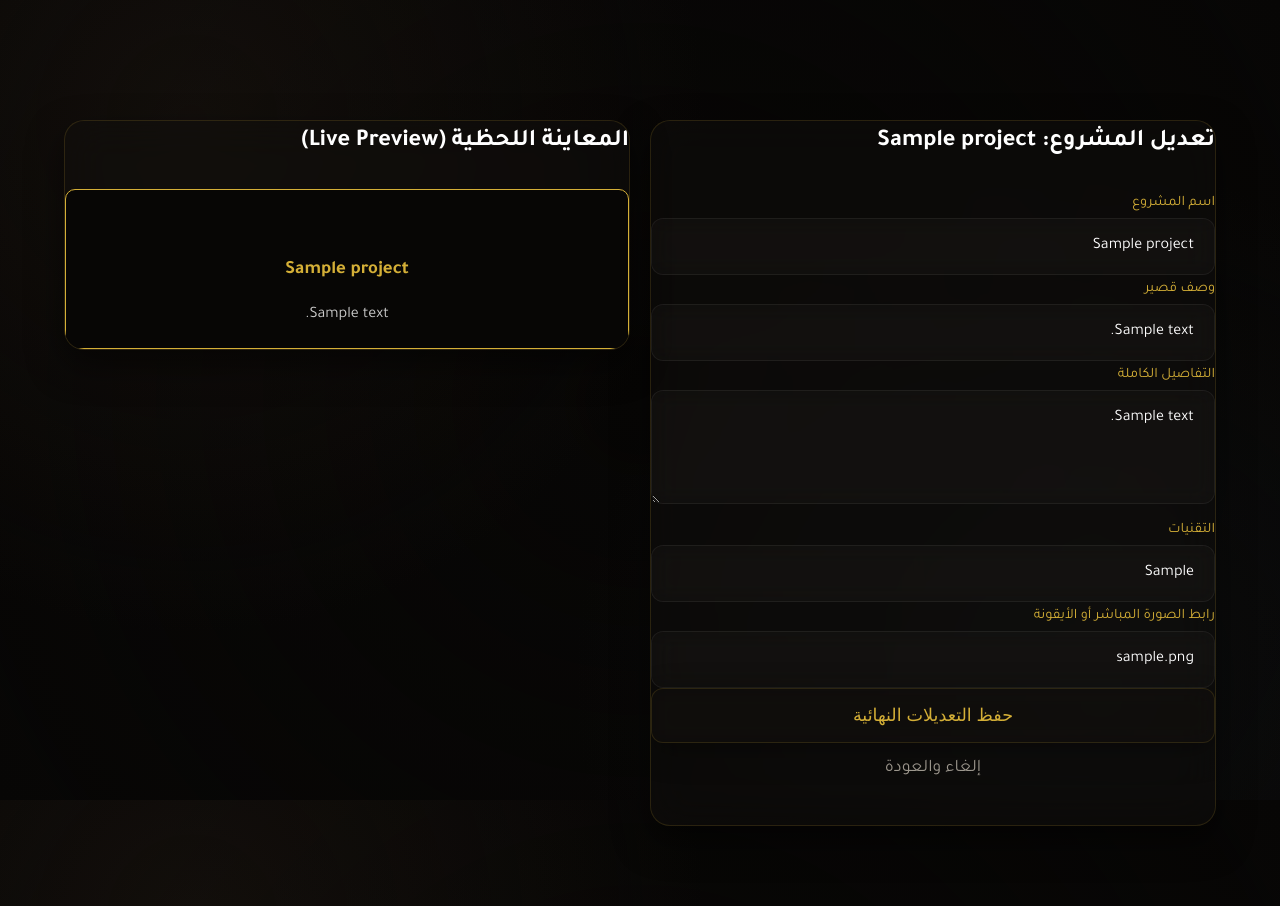
After one commit to ms1996244-collab/alMUstafaP, a Flask app: page /edit_project/1 in a window 1280 px wide. The commit adds this page. Run offline with Flask 3, Linux system fonts and the light colour scheme; the visitor is signed in with stand-in values (Sample User, id 1); tables that the repository leaves empty hold one stand-in row (values such as "Sample post").

Commit message:
Fix UI and enhance portfolio aesthetics

```diff
--- a/app.py
+++ b/app.py
@@ -15,7 +15,8 @@ class Project(db.Model):
     description = db.Column(db.Text, nullable=False)
     full_details = db.Column(db.Text, nullable=True)
     technologies = db.Column(db.String(200), nullable=True)
-    icon = db.Column(db.String(50), default='fas fa-code')
+    icon = db.Column(db.String(200), default='fas fa-code') # تم تكبير الحجم ليقبل الروابط الطويلة
+    is_visible = db.Column(db.Boolean, default=True) # ميزة الإخفاء والإظهار
 
 class Message(db.Model):
     id = db.Column(db.Integer, primary_key=True)
@@ -25,7 +26,7 @@ class Message(db.Model):
     content = db.Column(db.Text, nullable=False)
     is_read = db.Column(db.Boolean, default=False)
 
-# --- حماية المسارات (Login Decorator) ---
+# --- حماية المسارات ---
 def login_required(f):
     @wraps(f)
     def decorated_function(*args, **kwargs):
@@ -40,12 +41,16 @@ with app.app_context():
 # --- المسارات العامة ---
 @app.route('/')
 def home():
-    projects = Project.query.all()
+    # جلب المشاريع المرئية فقط للزوار
+    projects = Project.query.filter_by(is_visible=True).all()
     return render_template('index.html', projects=projects)
 
 @app.route('/project/<int:id>')
 def project_details(id):
     project = Project.query.get_or_404(id)
+    # منع الزوار من رؤية المشاريع المخفية عبر الرابط المباشر
+    if not project.is_visible and 'logged_in' not in session:
+        return redirect(url_for('home'))
     return render_template('project_details.html', project=project)
 
 @app.route('/contact', methods=['POST'])
@@ -89,6 +94,29 @@ def admin():
     unread_count = Message.query.filter_by(is_read=False).count()
     return render_template('admin.html', projects=projects, messages=messages, unread=unread_count)
 
+# --- مسارات التعديل الجديدة ---
+@app.route('/edit_project/<int:id>', methods=['GET', 'POST'])
+@login_required
+def edit_project(id):
+    project = Project.query.get_or_404(id)
+    if request.method == 'POST':
+        project.title = request.form['title']
+        project.description = request.form['description']
+        project.full_details = request.form['full_details']
+        project.technologies = request.form['technologies']
+        project.icon = request.form['icon']
+        db.session.commit()
+        return redirect(url_for('admin'))
+    return render_template('edit_project.html', project=project)
+
+@app.route('/toggle_visibility/<int:id>')
+@login_required
+def toggle_visibility(id):
+    project = Project.query.get_or_404(id)
+    project.is_visible = not project.is_visible
+    db.session.commit()
+    return redirect(url_for('admin'))
+
 @app.route('/read/<int:id>')
 @login_required
 def mark_read(id):
--- /dev/null
+++ b/templates/edit_project.html
@@ -0,0 +1,113 @@
+<!DOCTYPE html>
+<html lang="ar" dir="rtl">
+
+<head>
+    <meta charset="UTF-8">
+    <title>تعديل المشروع | Al-Mustafa Programming</title>
+    <link rel="stylesheet" href="{{ url_for('static', filename='css/style.css') }}">
+    <link rel="stylesheet" href="https://cdnjs.cloudflare.com/ajax/libs/font-awesome/6.0.0/css/all.min.css">
+    <style>
+        .preview-wrapper {
+            border: 1px solid var(--primary-gold);
+            padding: 20px;
+            border-radius: 10px;
+            background: var(--dark-bg);
+            text-align: center;
+            margin-top: 20px;
+        }
+
+        .preview-img {
+            max-width: 100%;
+            max-height: 200px;
+            border-radius: 8px;
+            margin-bottom: 15px;
+            object-fit: cover;
+        }
+
+        .editor-container {
+            display: flex;
+            gap: 20px;
+            flex-wrap: wrap;
+        }
+
+        .editor-box {
+            flex: 1;
+            min-width: 300px;
+        }
+    </style>
+</head>
+
+<body class="admin-page">
+    <div class="admin-container editor-container">
+
+        <div class="admin-card editor-box">
+            <h2>تعديل المشروع: {{ project.title }}</h2>
+            <form action="{{ url_for('edit_project', id=project.id) }}" method="POST" class="admin-form">
+                <label style="color: var(--primary-gold); font-size: 0.9rem;">اسم المشروع</label>
+                <input type="text" id="title" name="title" value="{{ project.title }}" required>
+
+                <label style="color: var(--primary-gold); font-size: 0.9rem;">وصف قصير</label>
+                <input type="text" id="description" name="description" value="{{ project.description }}" required>
+
+                <label style="color: var(--primary-gold); font-size: 0.9rem;">التفاصيل الكاملة</label>
+                <textarea name="full_details" rows="4" required>{{ project.full_details }}</textarea>
+
+                <label style="color: var(--primary-gold); font-size: 0.9rem;">التقنيات</label>
+                <input type="text" name="technologies" value="{{ project.technologies }}" required>
+
+                <label style="color: var(--primary-gold); font-size: 0.9rem;">رابط الصورة المباشر أو الأيقونة</label>
+                <input type="text" id="icon" name="icon" value="{{ project.icon }}" required>
+
+                <button type="submit" class="cta-button">حفظ التعديلات النهائية</button>
+                <a href="{{ url_for('admin') }}" class="back-btn"
+                    style="display: block; text-align: center; margin-top: 10px;">إلغاء والعودة</a>
+            </form>
+        </div>
+
+        <div class="admin-card editor-box">
+            <h2>المعاينة اللحظية (Live Preview)</h2>
+            <div class="preview-wrapper">
+                <img id="preview-image" src="" alt="Preview" class="preview-img" style="display: none;"
+                    onerror="this.style.display='none'">
+                <i id="preview-icon" class="card-icon"
+                    style="font-size: 4rem; color: var(--primary-gold); display: none;"></i>
+                <h3 id="preview-title" style="color: var(--primary-gold); margin: 15px 0;"></h3>
+                <p id="preview-desc" style="color: #ccc; line-height: 1.6;"></p>
+            </div>
+        </div>
+    </div>
+
+    <script>
+        const tInput = document.getElementById('title');
+        const dInput = document.getElementById('description');
+        const iInput = document.getElementById('icon');
+
+        const pTitle = document.getElementById('preview-title');
+        const pDesc = document.getElementById('preview-desc');
+        const pImg = document.getElementById('preview-image');
+        const pIcon = document.getElementById('preview-icon');
+
+        function updateLivePreview() {
+            pTitle.textContent = tInput.value;
+            pDesc.textContent = dInput.value;
+            const iconVal = iInput.value.trim();
+
+            if (iconVal.startsWith('http')) {
+                pImg.src = iconVal;
+                pImg.style.display = 'block';
+                pIcon.style.display = 'none';
+            } else {
+                pImg.style.display = 'none';
+                pIcon.className = iconVal;
+                pIcon.style.display = 'inline-block';
+            }
+        }
+        tInput.addEventListener('input', updateLivePreview);
+        dInput.addEventListener('input', updateLivePreview);
+        iInput.addEventListener('input', updateLivePreview);
+
+        updateLivePreview(); // تشغيل عند فتح الصفحة
+    </script>
+</body>
+
+</html>
```
Also changed, not shown: templates/admin.html (+19 -5 lines), templates/index.html (+7 -1 lines).
